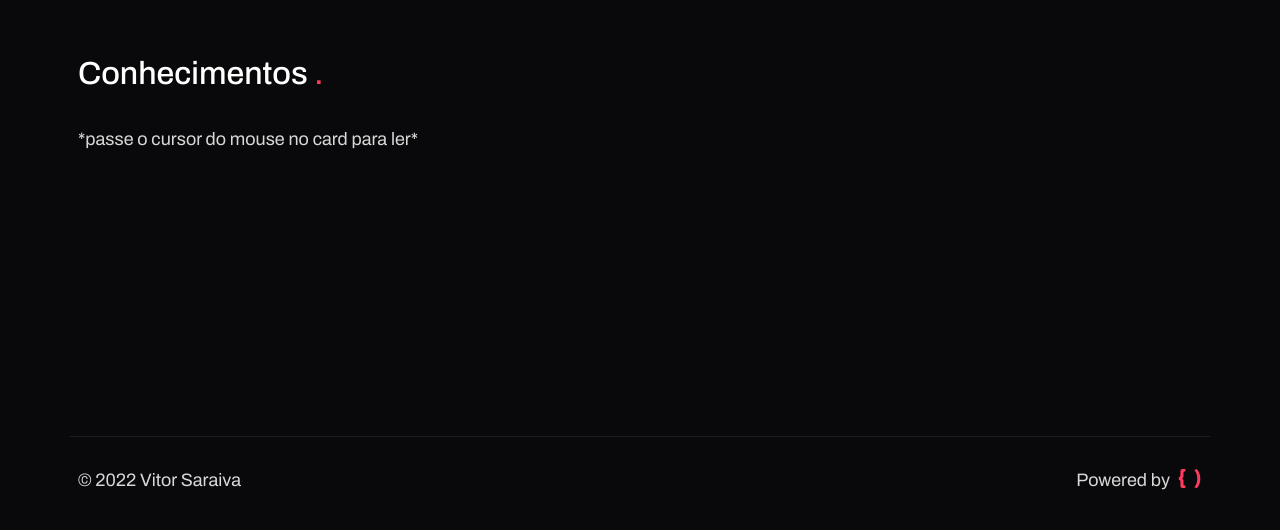
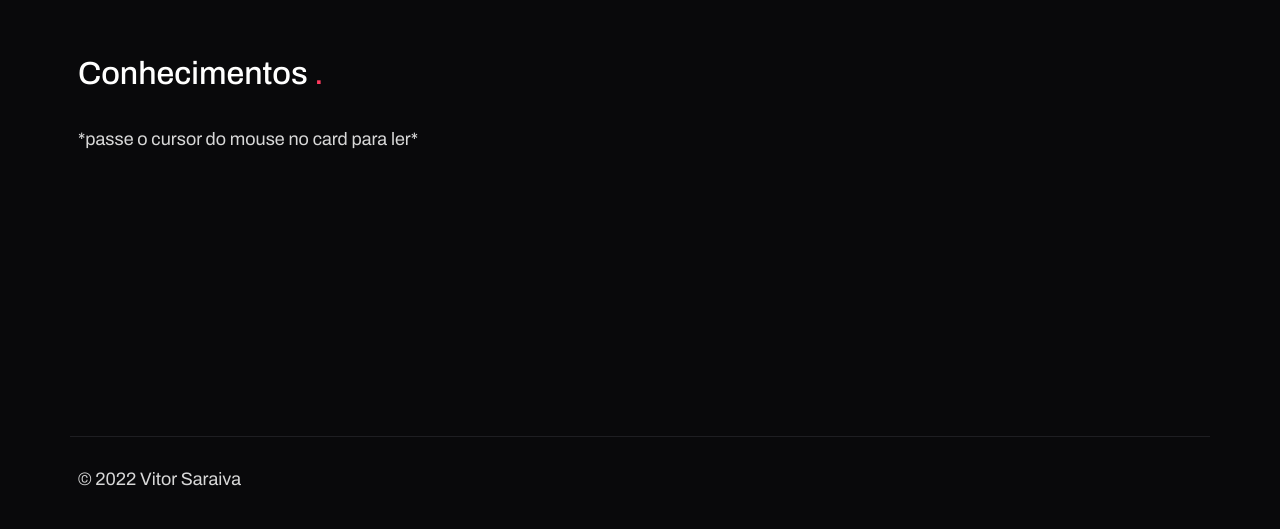
Before and after one commit to Saraiva-Vitor/saraiva-vitor.github.io, a plain HTML site: page index.html in a window 1280 px wide. Shown: the part 3162-3692 px from the top of the page. Drawn offline with nearby package versions, Linux system fonts and the light colour scheme.

Commit message:
Update index.html

```diff
--- a/index.html
+++ b/index.html
@@ -395,15 +395,6 @@
         <footer>
           <div class="grid-layout">
             <p id="direitos-autorais">© 2022 Vitor Saraiva</p>
-            <div>
-              <p>Powered by</p>
-              <img
-                src="assets/icons/sv-logo-footer.svg"
-                alt="logo do sv"
-                width="60px"
-                height="60px"
-              />
-            </div>
           </div>
         </footer>
       </section>
```
